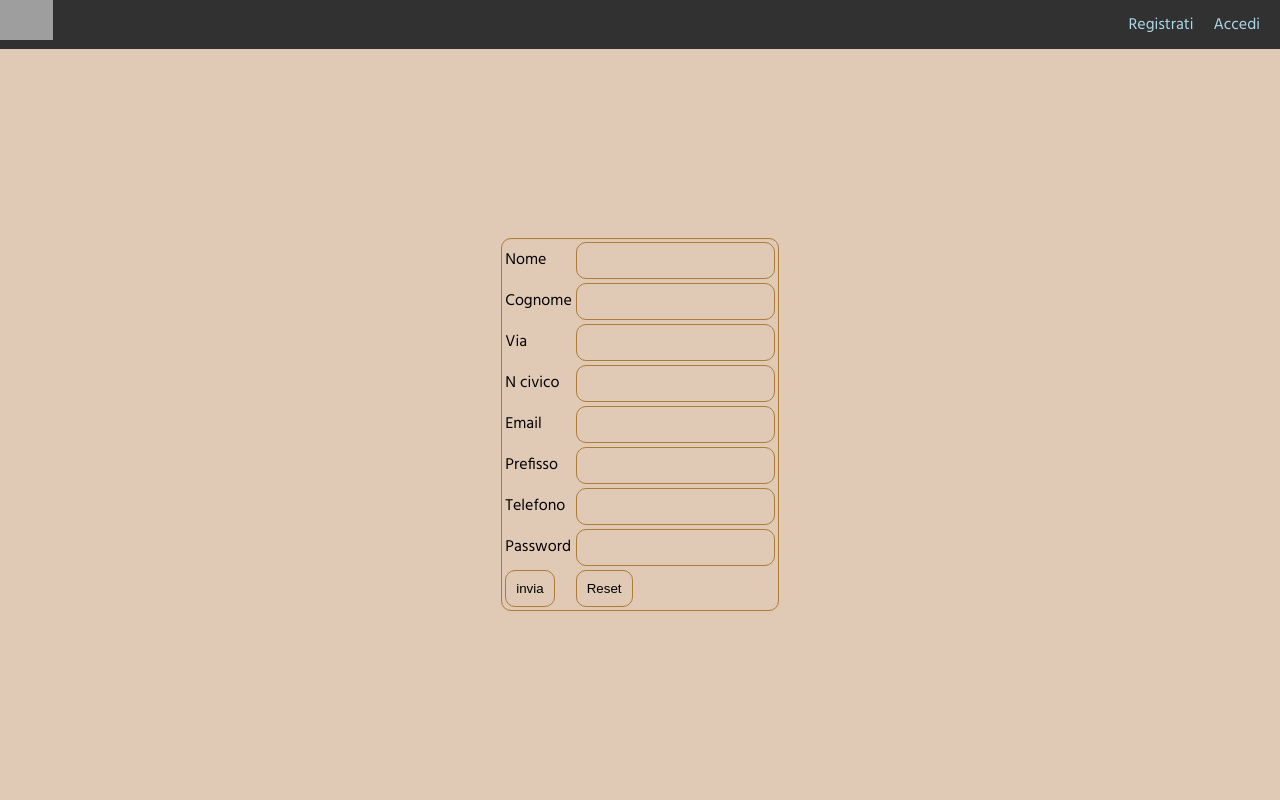
After one commit to FlavioIero/borsa, a PHP site: page /login.html in a window 1280 px wide. The commit adds this page. Run offline with PHP 8.4, Linux system fonts and the light colour scheme; grey boxes are pictures that could not be loaded.

Commit message:
2nd update
aggiunta pagina di log in e roba

```diff
--- a/generico.css
+++ b/generico.css
@@ -1,13 +1,17 @@
 @import url('https://fonts.googleapis.com/css2?family=Hind:wght@300;400;500;600;700&display=swap');
+
+
 
 body {
   margin: 0;
   background-color: rgb(224, 201, 181);
   font-family: "Hind";
+  width: 100%;
 }
 
 header {
   color: white;
+  width: 100%;
 }
 
 .navbar {
@@ -16,6 +20,7 @@ header {
   justify-content: space-between;
   align-items: center;
   z-index: 100;
+  width: 100%;
 }
 
 .navbar-logo img {
--- /dev/null
+++ b/log_in.css
@@ -0,0 +1,30 @@
+
+.log-in-container {
+    background-color: transparent; /* semmai cambiarlo */
+    border-radius: 10px;
+    align-items: center;
+    display: flex;
+    flex-wrap: wrap;
+    justify-content: center;
+    width: 100%;
+    height: calc(100vh - 50px);
+}
+
+.log-in-box {
+    background-color: transparent; /* semmai cambiarlo */
+    border: 1px solid rgb(172, 125, 55);
+    border-radius: 10px;
+    align-items: center;
+    display: flex;
+    flex-wrap: wrap;
+    justify-content: center;
+    width: max-content;
+    height: max-content;
+}
+
+input {
+    background-color: transparent;
+    border: 1px solid rgb(172, 125, 55);
+    border-radius: 10px;
+    padding: 10px;
+}
--- /dev/null
+++ b/login.html
@@ -0,0 +1,109 @@
+<!DOCTYPE html>
+<html lang="en">
+<head>
+    <meta charset="UTF-8">
+    <meta http-equiv="X-UA-Compatible" content="IE=edge">
+    <meta name="viewport" content="width=device-width, initial-scale=1.0">
+    <title>Log in</title>
+    <link rel="stylesheet" href="generico.css">
+    <link rel="stylesheet" href="log_in.css">
+</head>
+<body>
+  <header>
+    <nav class="navbar">
+      <div class="navbar-logo">
+        <a href="index.php" class="no-underline-link">
+          <img id="logo-borsa" src="https://upload.wikimedia.org/wikipedia/commons/thumb/c/c2/Borsa_Italiana_logo.svg/375px-Borsa_Italiana_logo.svg.png" alt="logo borsa">
+        </a>
+      </div>
+      <ul class="navbar-links">
+        <li><a href="register.php" id="nav-registrazione" class="no-underline-link">Registrati</a></li>
+        <li><a href="login.php" style="padding-right:20px" class="no-underline-link">Accedi</a></li>
+      </ul>
+    </nav>
+  </header>
+
+  <main>
+    <div class="log-in-container">
+      <div class="log-in-box">
+        <form action="" method="post">
+          <table>
+            <tr>
+              <td>
+                <label for="nome">Nome</label>
+              </td>
+              <td>
+                <input type="text" id="nome" name="nome" required>
+              </td>
+            </tr>
+            <tr>
+              <td>
+                <label for="cognome">Cognome</label>
+              </td>
+              <td>
+                <input type="text" id="cognome" name="cognome" required>
+              </td>
+            </tr>
+            <tr>
+              <td>
+                <label for="via">Via</label>
+              </td>
+              <td>
+                <input type="text" id="via" name="via" required>
+              </td>
+            </tr>
+            <tr>
+              <td>
+                <label for="n_civico">N civico</label>
+              </td>
+              <td>
+                <input type="number" id="n_civico" name="n_civico" required>
+              </td>
+            </tr>
+            <tr>
+              <td>
+                <label for="email">Email</label>
+              </td>
+              <td>
+                <input type="email" id="email" name="email" required>
+              </td>
+            </tr>
+            <tr>
+              <td>
+                <label for="prefisso">Prefisso</label>
+              </td>
+              <td>
+                <input type="text" id="prefisso" name="prefisso" required>
+              </td>
+            </tr>
+            <tr>
+              <td>
+                <label for="telefono">Telefono</label>
+              </td>
+              <td>
+                <input type="tel" id="telefono" name="telefono" required>
+              </td>
+            </tr>
+            <tr>
+              <td>
+                <label for="password">Password</label>
+              </td>
+              <td>
+                <input type="password" id="password" name="password">
+              </td>
+            </tr>
+            <tr>
+              <td>
+                <input type="submit" id="invia" value="invia">
+              </td>
+              <td>
+                <input type="reset" id="reset" name="reset">
+              </td>
+            </tr>
+          </table>
+        </form>
+      </div>
+    </div>
+  </main>
+</body>
+</html>
```
